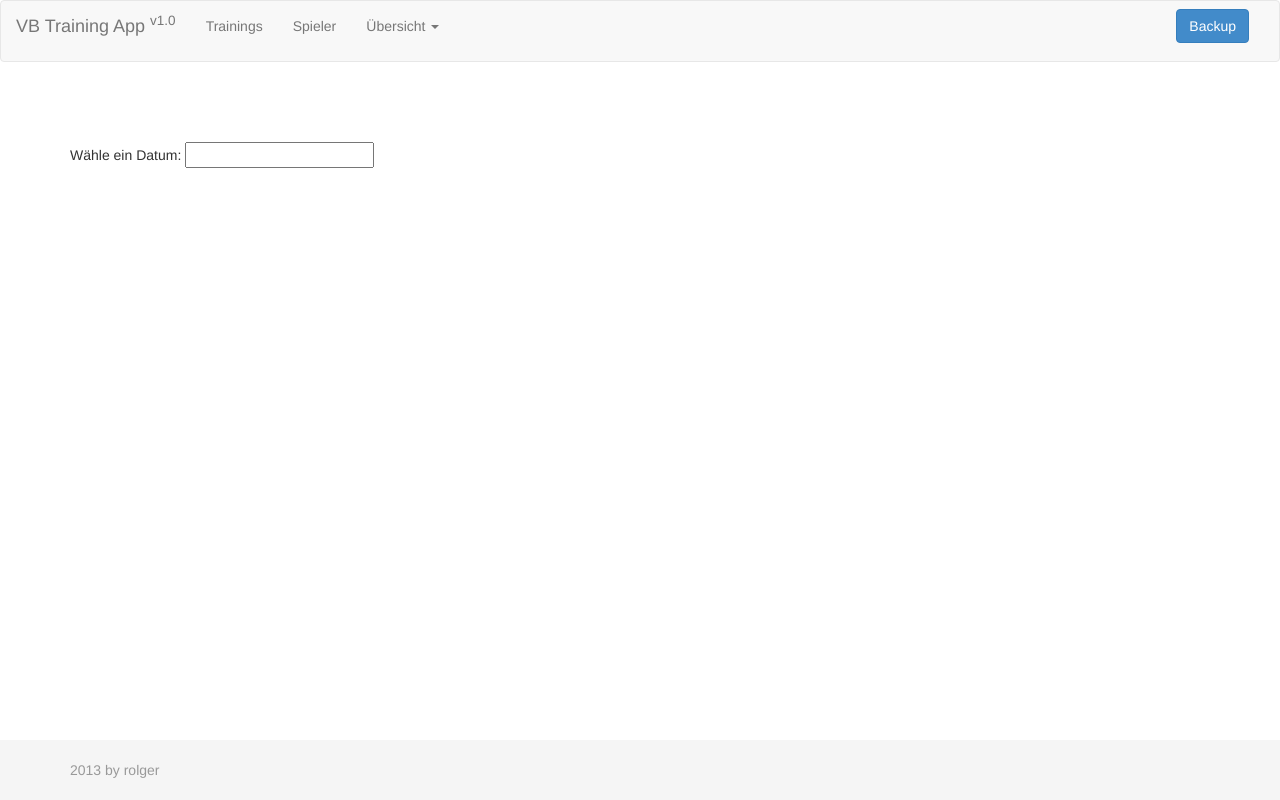
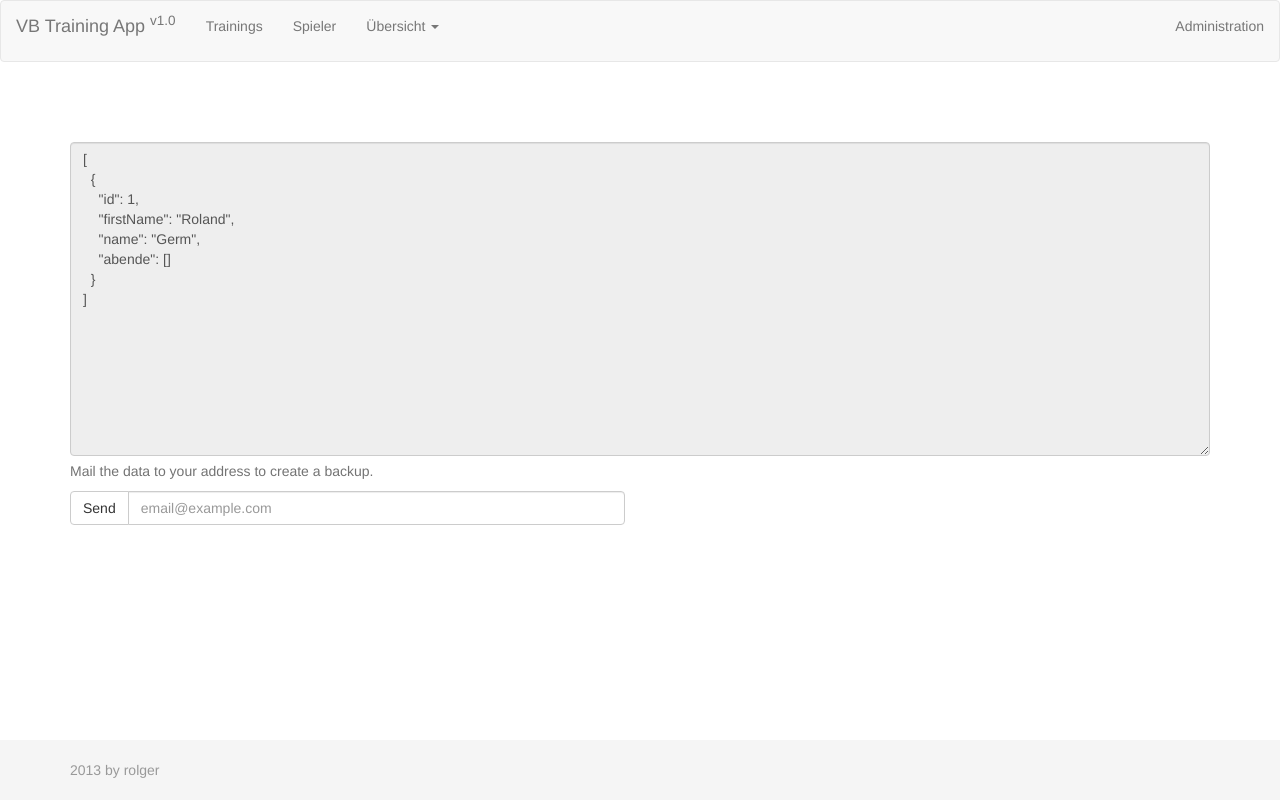
Before and after one commit to rolger/at.rolger.vb.app, a website: page app/index.html at #/admin in a window 1280 px wide. Drawn offline with nearby package versions, Linux system fonts and the light colour scheme.

Commit message:
moved backup button to seperate page

```diff
--- a/app/index.html
+++ b/app/index.html
@@ -89,10 +89,11 @@ $(document).on('click','.navbar-collapse.in',function(e) {
 					</ul>
 				</li>
 		    </ul>
-		    <form class="navbar-form navbar-right">
-		      <button type="submit" ng-click="send()" class="btn btn-primary">Backup</button>
-		    </form>
-		  </div><!-- /.navbar-collapse -->
+		    <ul class="nav navbar-nav navbar-right">
+				<li><a href="#/admin">Administration</a></li>
+		    </ul>
+
+		</div><!-- /.navbar-collapse -->
 		</nav>
 
 		<div class="container" ng-view></div>
--- a/app/js/app.js
+++ b/app/js/app.js
@@ -26,6 +26,10 @@ angular.module(
 				templateUrl : 'partials/spielerdetail.html',
 				controller : 'SpielerEditCtrl'
 			});
+			$routeProvider.when('/admin', {
+				templateUrl : 'partials/administration.html',
+				controller : 'AdminCtrl'
+			});
 			$routeProvider.otherwise({
 				redirectTo : '/training'
 			});
--- a/app/js/controllers.js
+++ b/app/js/controllers.js
@@ -3,7 +3,6 @@
 /* Controllers */
 
 angular.module('vbTrainingApp.controllers', []);
-
 
 function countAttendeesForDate(players, date) {
 	var count = 0;
@@ -14,21 +13,9 @@ function countAttendeesForDate(players, date) {
 	return count;
 };
 
-
-function MyCtrl1($scope) {
-
-};
-
 function MainCtrl($scope, PlayerService) {
 	$scope.parentobject = {};
 	$scope.parentobject.date = null;
-
-	$scope.send = function() {
-		var link = 'mailto:email@example.com?subject=Message from example'
-				+ '&body=' +
-				JSON.stringify(PlayerService.allPlayers);
-		window.location.href = link;
-	}
 
 };
 
@@ -144,7 +131,8 @@ function UebersichtCtrl($scope, $routeParams, PlayerService) {
 
 	$scope.sumOfAttendeesForAllDates = function(date) {
 		var count = 0;
-		var remainingWeekdays = filterWeekdays($scope.allTrainingDates, $scope.weekDay);
+		var remainingWeekdays = filterWeekdays($scope.allTrainingDates,
+				$scope.weekDay);
 
 		for (var i = 0; i < remainingWeekdays.length; i++) {
 			count += countAttendeesForDate($scope.players, remainingWeekdays[i]);
@@ -153,3 +141,17 @@ function UebersichtCtrl($scope, $routeParams, PlayerService) {
 	};
 
 };
+
+function AdminCtrl($scope, PlayerService) {
+	$scope.playerData = angular.toJson(PlayerService.allPlayers, true);
+
+	$scope.email = 'email@example.com';
+
+	$scope.send = function() {
+		var link = 'mailto:' + $scope.email
+				+ '?subject=Backup from VB Trainings' + '&body='
+				+ $scope.playerData;
+		window.location.href = link;
+	};
+
+};
--- /dev/null
+++ b/app/partials/administration.html
@@ -0,0 +1,19 @@
+
+<form class="form-inline" role="form">
+	<textarea class="form-control" rows="15" disabled>{{ playerData }}</textarea>
+
+	<p class="help-block">Mail the data to your address to create a	backup.</p>
+	<div class="row">
+		<div class="col-lg-6">
+			<div class="input-group">
+				<span class="input-group-btn">
+					<button class="btn btn-default" ng-click="send()" type="button">Send</button>
+				</span>
+				<input type="text" class="form-control" placeholder={{email}} >
+			</div>
+			<!-- /input-group -->
+		</div>
+		<!-- /.col-lg-6 -->
+	</div>
+	<br>
+</form>
```
Also changed, not shown: app/partials/partial1.html (deleted, +0 -11 lines).
